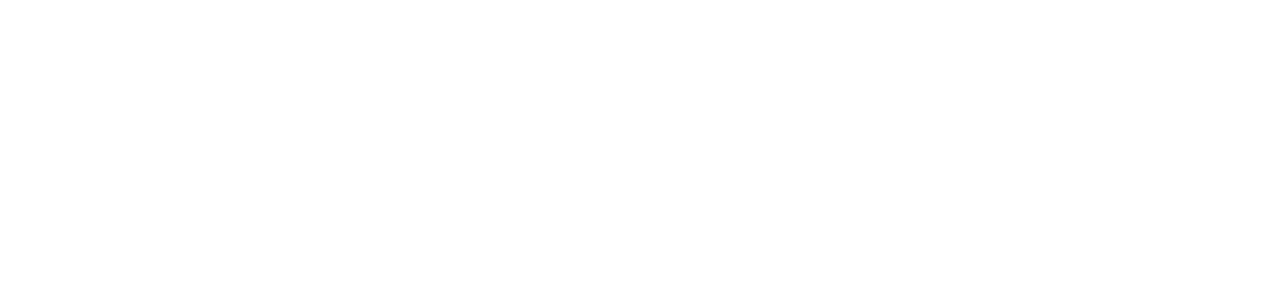
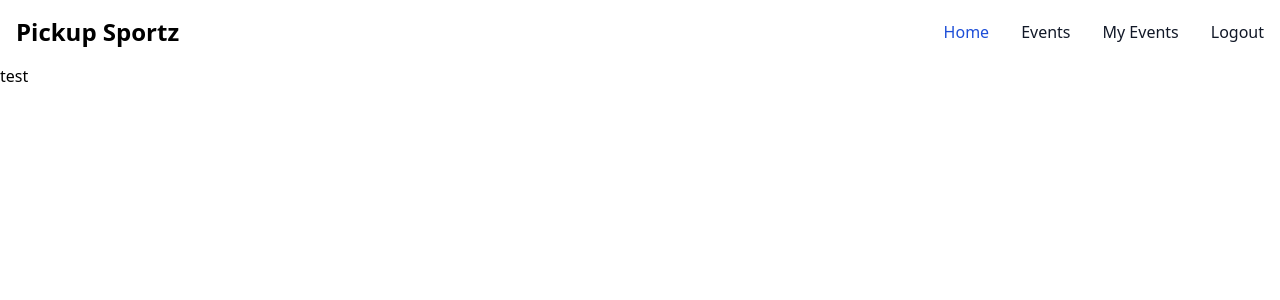
Before and after one commit to CD-PA-Group-Project-MAT/Pickup-Sportz, a React (Vite) app in the folder client/: page /viewevent in a window 1280 px wide. Before the commit this address had no page. Shown: the top 300 px of the page. Built offline with nearby package versions, Linux system fonts and the light colour scheme.

Commit message:
testing new branch

```diff
--- a/client/src/App.jsx
+++ b/client/src/App.jsx
@@ -4,6 +4,7 @@
 import Dashboard from "./components/Dashboard.jsx";
 import CreateEvent from "./components/CreateEvent.jsx";
 import CreateLocation from "./components/CreateLocation.jsx";
+import ViewEvent from "./components/ViewEvent.jsx";
 
 import Search from "./components/Search.jsx";
 
@@ -20,6 +21,7 @@
         <Route path="/newEvent" element={<CreateEvent />} />
         <Route path="/newlocation" element={<CreateLocation />} />
         <Route path="/search" element={<Search />} />
+        <Route path="/viewevent" element={<ViewEvent />} />
       </Routes>
     </BrowserRouter>
   );
--- a/client/src/components/Navbar.jsx
+++ b/client/src/components/Navbar.jsx
@@ -28,13 +28,12 @@
           <ul className="flex flex-col p-4 md:p-0 mt-4 font-medium border border-gray-100 rounded-lg bg-gray-50 md:space-x-8 rtl:space-x-reverse md:flex-row md:mt-0 md:border-0 md:bg-white dark:bg-gray-800 md:dark:bg-gray-900 dark:border-gray-700">
             <li>
               {/* need to add route to nav */}
-              <a
-                href="#"
+              <Link to="/dashboard"
                 className="block py-2 px-3 text-white bg-blue-700 rounded md:bg-transparent md:text-blue-700 md:p-0 md:dark:text-blue-500"
                 aria-current="page"
               >
                 Home
-              </a>
+              </Link>
             </li>
             <li>
               {/* need to add route to nav */}
--- a/client/src/components/ViewEvent.jsx
+++ b/client/src/components/ViewEvent.jsx
@@ -1,8 +1,12 @@
 import React from 'react'
+import Navbar from './Navbar'
 
 const ViewEvent = () => {
   return (
-    <div> Test</div>
+    <div>
+        <Navbar/>
+        <h1>test</h1>
+    </div>
   )
 }
 
```
